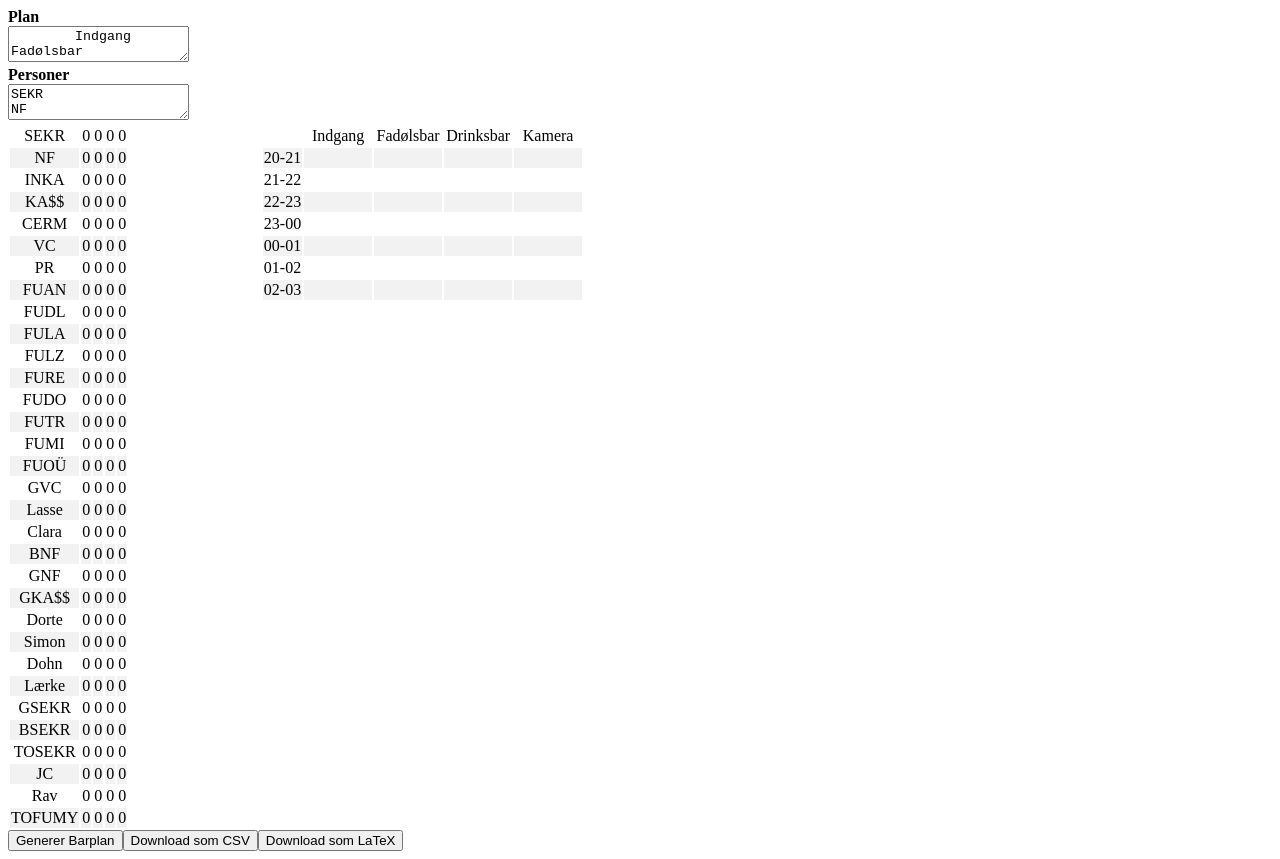
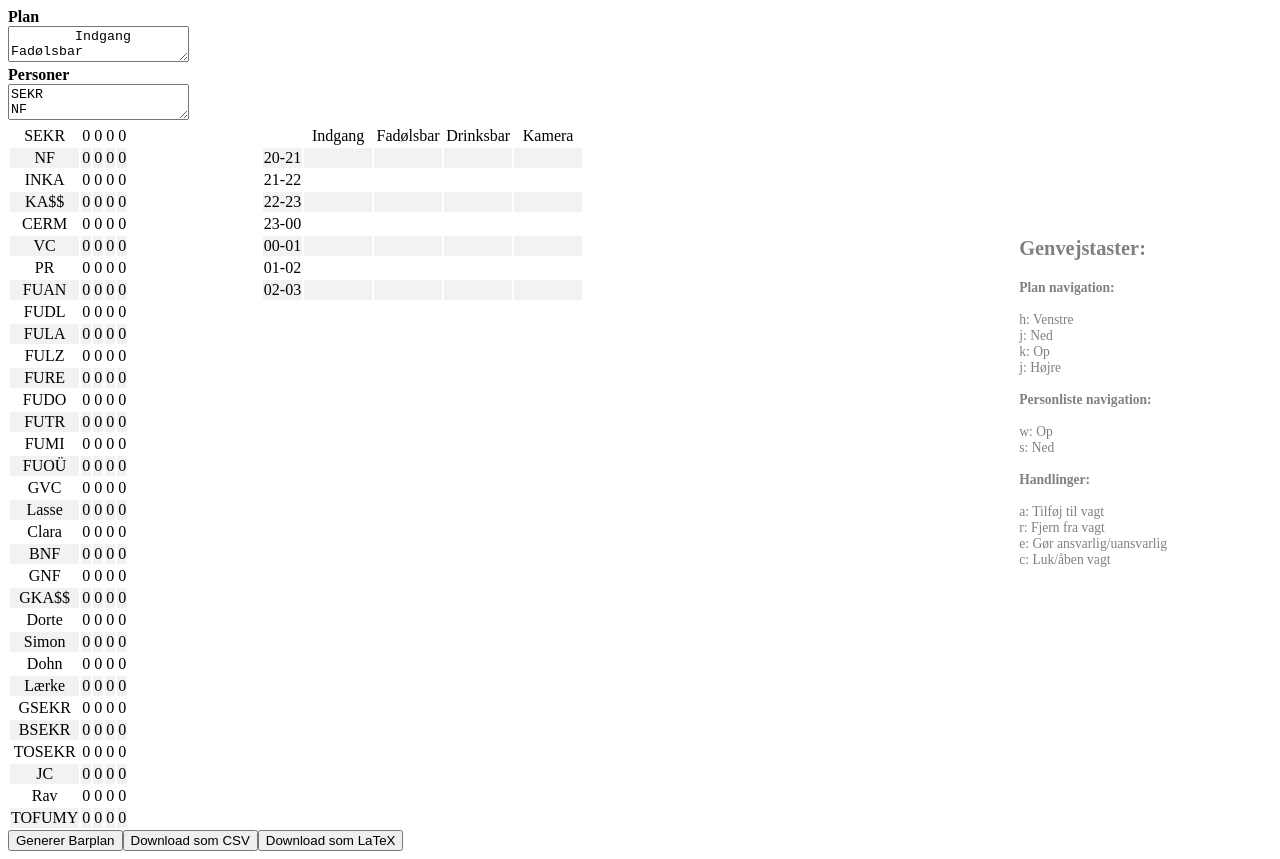
Before and after one commit to TK-IT/barplan, a React app: page / in a window 1280 px wide. Built offline with nearby package versions, Linux system fonts and the light colour scheme.

Commit message:
Added shortcuts description

```diff
--- a/src/index.scss
+++ b/src/index.scss
@@ -83,3 +83,8 @@ td {
     }
   }
 }
+
+.shortcutHelp {
+  color: gray;
+  font-size-adjust: 0.39;
+}
--- a/src/keyhandler.tsx
+++ b/src/keyhandler.tsx
@@ -1,10 +1,45 @@
 import { action } from "mobx";
+import * as React from "react";
 
 import { app } from "./app";
+import styles from "./index.scss";
 
 class KeyHandler {
+  // NB! Update shortcutHelp if shortcuts are changed
   shortcutHelp() {
-    return "";
+    return (
+      <div className={styles.shortcutHelp}>
+        <h2>Genvejstaster:</h2>
+        <b>Plan navigation:</b>
+        <p>
+          h: Venstre
+          <br />
+          j: Ned
+          <br />
+          k: Op
+          <br />
+          j: Højre
+        </p>
+        <b>Personliste navigation:</b>
+        <p>
+          w: Op
+          <br />
+          s: Ned
+          <br />
+        </p>
+        <b>Handlinger:</b>
+        <p>
+          a: Tilføj til vagt
+          <br />
+          r: Fjern fra vagt
+          <br />
+          e: Gør ansvarlig/uansvarlig
+          <br />
+          c: Luk/åben vagt
+          <br />
+        </p>
+      </div>
+    );
   }
 
   @action
```
